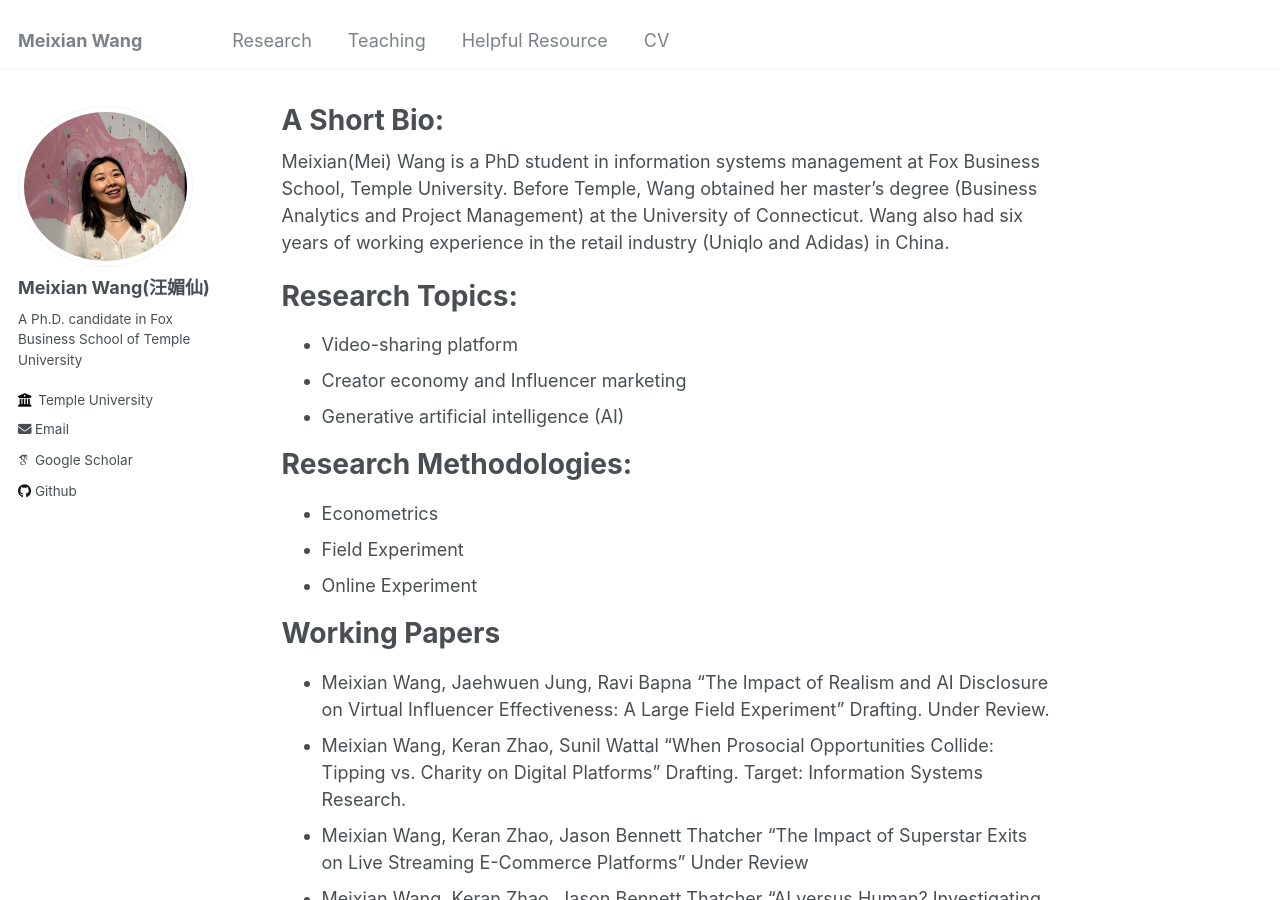
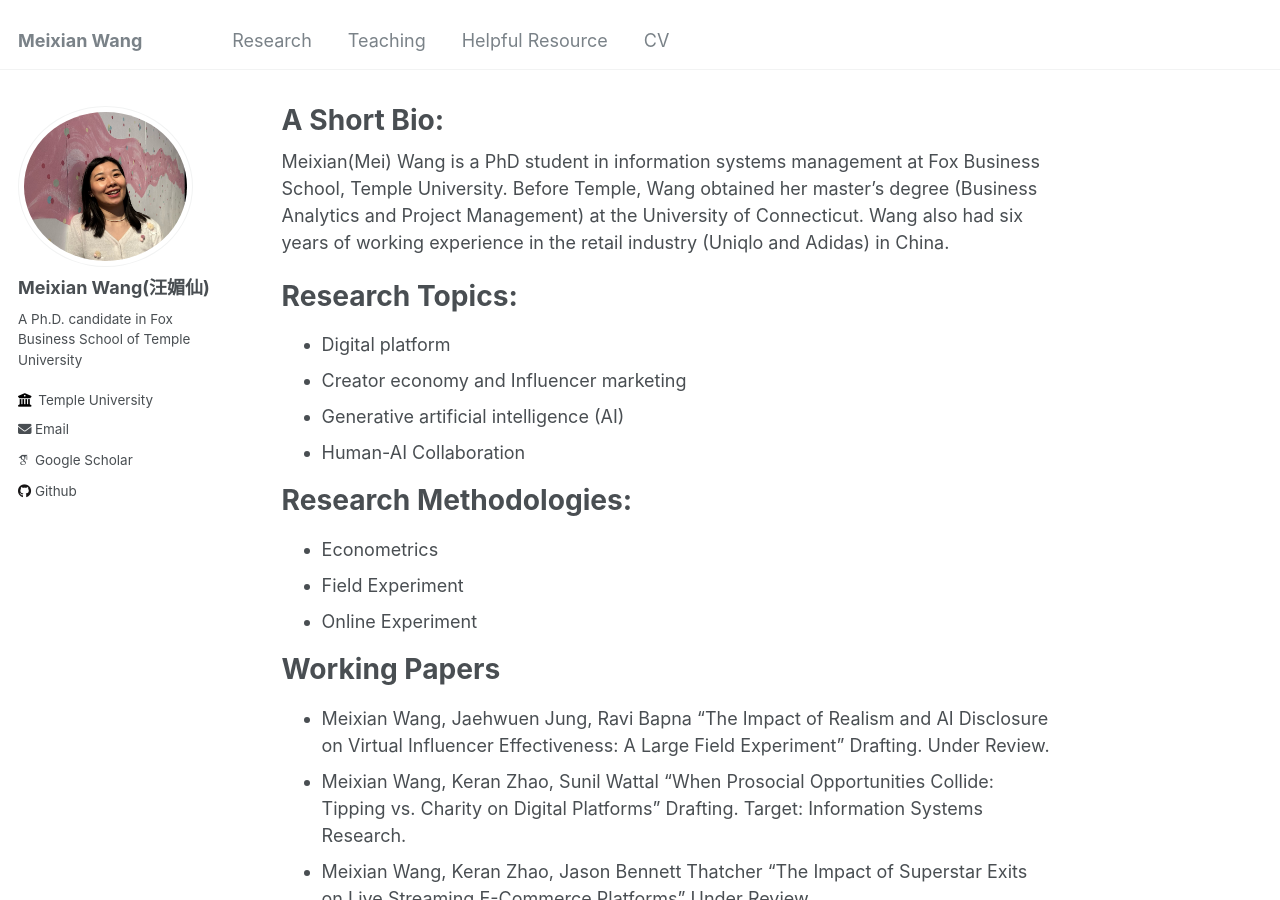
Before and after one commit to MeixianWang2/MeixianWang2.github.io, a Jekyll site: the page built from _pages/about.md, in a window 1280 px wide and 900 px high. Built offline with Jekyll 4.4.1, drawn with Linux system fonts in a browser that asks for light colours; some web fonts are replaced.

Commit message:
Update about.md

```diff
--- a/_pages/about.md
+++ b/_pages/about.md
@@ -11,9 +11,10 @@ Meixian(Mei) Wang is a PhD student in information systems management at Fox Busi
 
 Research Topics:
 ======
-* Video-sharing platform
+* Digital platform
 * Creator economy and Influencer marketing
 * Generative artificial intelligence (AI)
+* Human-AI Collaboration
 
 Research Methodologies:
 ======
```
